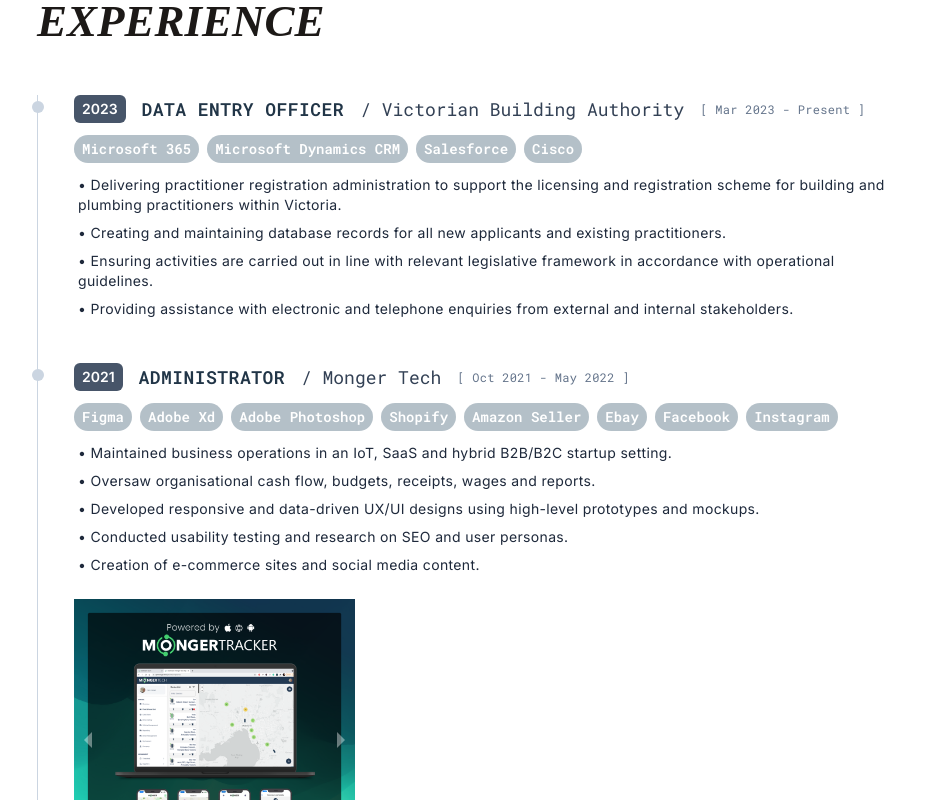
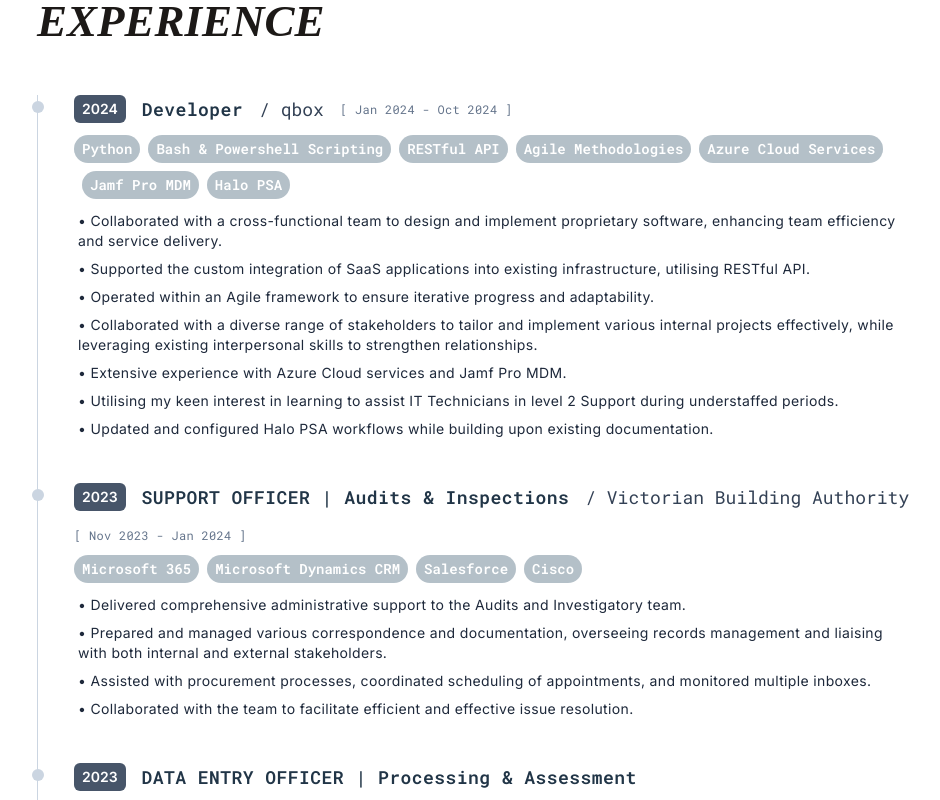
Before and after one commit to Lizette-Dimalanta/Portfolio_V2, a React (Vite) app: page / in a window 1280 px wide. Shown: the part 1880-2680 px from the top of the page, without its empty margins (153-1093 px from the left). Built offline with nearby package versions, Linux system fonts and the light colour scheme.

Commit message:
Updated experience

```diff
--- a/src/pages/Experience.jsx
+++ b/src/pages/Experience.jsx
@@ -3,9 +3,51 @@
 
 const data = [
   {
+    year: 2024,
+    company: '/ qbox',
+    position: 'Developer',
+    duration: '[ Jan 2024 - Oct 2024 ]',
+    tags: [
+      'Python',
+      'Bash & Powershell Scripting',
+      'RESTful API',
+      'Agile Methodologies',
+      'Azure Cloud Services',
+      'Jamf Pro MDM',
+      'Halo PSA'
+    ],
+    details: [
+      '• Collaborated with a cross-functional team to design and implement proprietary software, enhancing team efficiency and service delivery.',
+      '• Supported the custom integration of SaaS applications into existing infrastructure, utilising RESTful API.',
+      '• Operated within an Agile framework to ensure iterative progress and adaptability.',
+      '• Collaborated with a diverse range of stakeholders to tailor and implement various internal projects effectively, while leveraging existing interpersonal skills to strengthen relationships.',
+      '• Extensive experience with Azure Cloud services and Jamf Pro MDM.',
+      '• Utilising my keen interest in learning to assist IT Technicians in level 2 Support during understaffed periods.',
+      '• Updated and configured Halo PSA workflows while building upon existing documentation.'
+    ]
+  },
+  {
     year: 2023,
     company: '/ Victorian Building Authority',
-    position: 'DATA ENTRY OFFICER',
+    position: 'SUPPORT OFFICER | Audits & Inspections',
+    duration: '[ Nov 2023 - Jan 2024 ]',
+    tags: [
+      'Microsoft 365',
+      'Microsoft Dynamics CRM',
+      'Salesforce',
+      'Cisco'
+    ],
+    details: [
+      '• Delivered comprehensive administrative support to the Audits and Investigatory team.',
+      '• Prepared and managed various correspondence and documentation, overseeing records management and liaising with both internal and external stakeholders.',
+      '• Assisted with procurement processes, coordinated scheduling of appointments, and monitored multiple inboxes.',
+      '• Collaborated with the team to facilitate efficient and effective issue resolution.'
+    ]
+  },
+  {
+    year: 2023,
+    company: '/ Victorian Building Authority',
+    position: 'DATA ENTRY OFFICER | Processing & Assessment',
     duration: '[ Mar 2023 - Present ]',
     tags: [
       'Microsoft 365',
```
